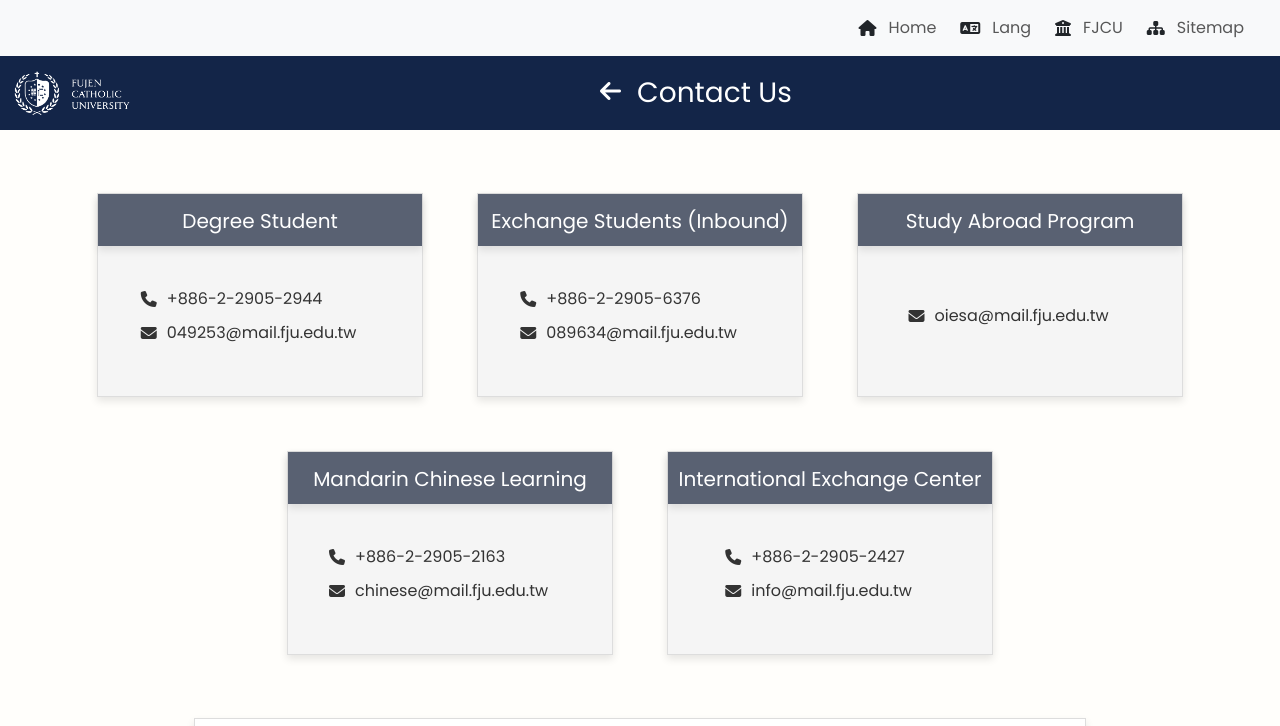
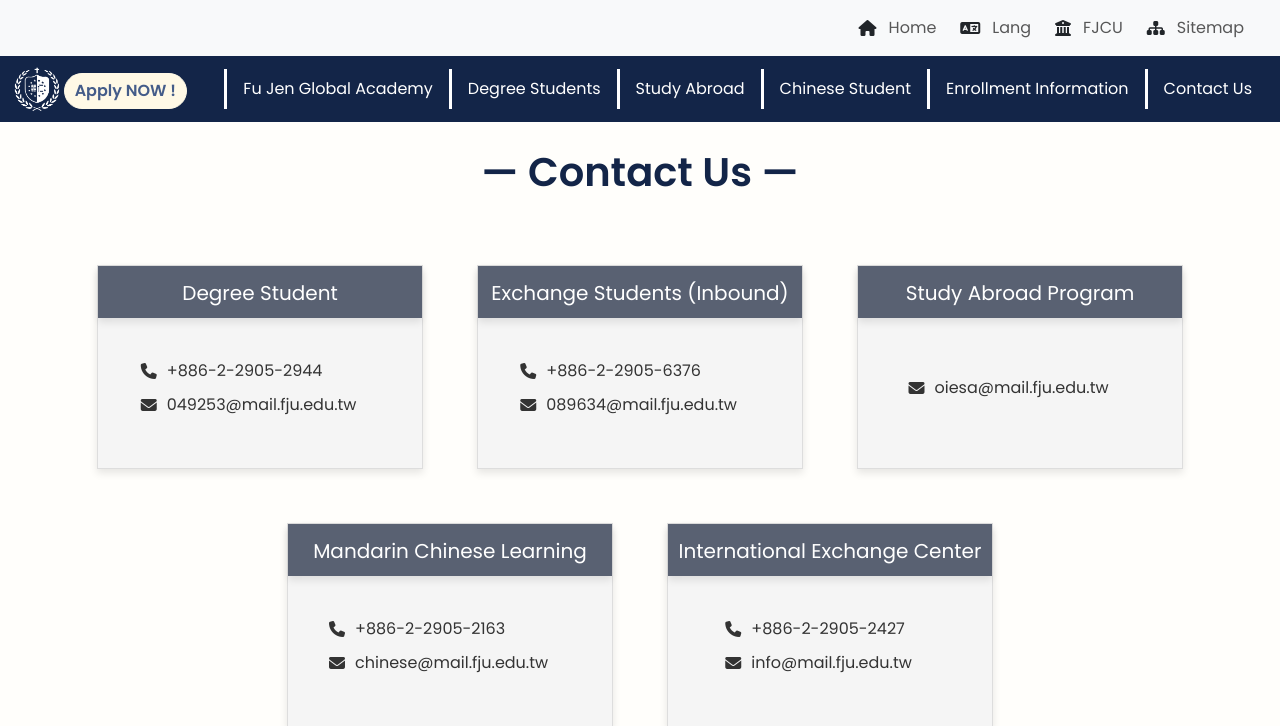
Before and after one commit to yuwen9012/fujenglobal, a PHP site: page /contact-us.php in a window 1280 px wide. Shown: the top 726 px of the page. Run offline with PHP 8.4, Linux system fonts and the light colour scheme.

Commit message:
contact-us上方改選單/sitemap新增頁面/apply now按鈕調整

```diff
--- a/contact-us.php
+++ b/contact-us.php
@@ -26,20 +26,40 @@
 </head>
 <body>
     <?php include 'header.php'; ?>
-
+    <!-- 選單 -->
     <nav class="navbar navbar-expand-lg bg-body-tertiary second-navbar">
-        <div class="container-fluid d-flex align-items-center">
+        <div class="container-fluid">
             <a href="home.php">
                 <img src="images/06-校徽-英文組合排列.png" id="logo">
             </a>
-            <div class="flex-grow-1 text-center">
-                <div class="d-flex justify-content-center align-items-center">
-                    <a href="study-abroad.php"><i class="fas fa-arrow-left"></i></a>
-                    <span class="navbar-text mx-2">Contact Us</span>
+            <ul class="navbar-nav ms-auto" id="second-list">
+                <div class="mx-5" id="applynow">
+                    <a href="how-to-apply.php" class="btn-bounce fw-semibold">Apply NOW !</a>
                 </div>
-            </div>
+                <li class="nav-item px-2">
+                    <a class="nav-link text-white" href="https://bpis.fju.edu.tw/index.php">Fu Jen Global Academy</a>
+                </li>
+                <li class="nav-item px-2">
+                    <a class="nav-link text-white" href="#">Degree Students</a>
+                </li>
+                <li class="nav-item px-2">
+                    <a class="nav-link text-white" href="study-abroad.php">Study Abroad</a>
+                </li>
+                <li class="nav-item px-2">
+                    <a class="nav-link text-white" href="#">Chinese Student</a>
+                </li>
+                <li class="nav-item px-2">
+                    <a class="nav-link text-white" href="#">Enrollment Information</a>
+                </li>
+                <li class="nav-item px-2">
+                    <a class="nav-link text-white" href="contact-us.php">Contact Us</a>
+                </li>
+            </ul>
         </div>
     </nav>
+    <div class="title-container">
+        <span class="title">— Contact Us —</span>
+    </div>
 
     <div class="container my-5">
         <!-- 第一橫排: 三個區塊 -->
--- a/css/contact-us.css
+++ b/css/contact-us.css
@@ -1,18 +1,11 @@
-/* 基本設定 */
 body {
     font-family: 'Poppins', sans-serif;
     overflow-x: hidden;
     background-color:#FFFEFB;
 }
 
-/* 導航欄樣式 */
-.navbar {
-    z-index: 1000;
-}
-
 .second-navbar {
     background-color: #132548 !important;
-    z-index: 900;
 }
 
 #logo {
@@ -20,18 +13,94 @@
     height: 50px;
 }
 
-.navbar-text {
-    color: white;
-    font-size: 28px;
+@keyframes bounce {
+    0%, 20%, 50%, 80%, 100% {
+        transform: translateY(-5px);
+    }
+    40% {
+        transform: translateY(-15px);
+    }
+    60% {
+        transform: translateY(-10px);
+    }
 }
 
-.fa-arrow-left {
-    color: #fff;
-    font-size: 24px;
-    margin-right: 8px;
+.btn-bounce {
+    animation: bounce 3s infinite;
+    display: inline-block;
+    padding: 5px 10px;
+    color: #445C89;
+    background-color: #FFF9E6;
+    border: 1px solid #FFF9E6;
+    border-radius: 30px;
+    text-align: center;
     cursor: pointer;
+    position: relative;
+    overflow: hidden;
+    text-decoration: none;
 }
 
+
+.btn-bounce::before {
+    content: '';
+    display: block;
+    position: absolute;
+    top: 0;
+    left: 0;
+    width: 100%;
+    height: 100%;
+    background: #FFF9E6;
+    border-radius: 30px;
+    z-index: -1;
+}
+
+.btn-bounce::after {
+    content: '';
+    display: block;
+    position: absolute;
+    top: 0;
+    left: 0;
+    width: calc(100% - 40px);
+    height: 100%;
+    background: #FFF9E6;
+    border-radius: 30px;
+    z-index: -2;
+}
+
+#second-list {
+    position: relative;
+}
+
+#applynow {
+    position: absolute;
+    bottom: -30%;
+    left: -20%;
+    /* left: -20%; */
+}
+
+.second-navbar .nav-item {
+    border-left: 3px solid #FFFFFF;
+}
+
+.second-navbar .nav-item:hover {
+    background-color: rgba(255, 255, 255, 0.9);
+}
+
+.second-navbar .nav-link:hover {
+    color: #445C89 !important;
+}
+
+
+.title-container {
+    text-align: center; /* 使內容居中 */
+    margin: 20px 0; /* 上下邊距 */
+}
+/* 標題樣式 */
+.title {
+    font-size: 40px; /* 調整字體大小 */
+    color: #132548; /* 深藍色 */
+    font-weight: bold; /* 加粗字體 */
+}
 /* 聯絡卡片樣式 */
 .contact-card {
     margin: 15px;
@@ -106,7 +175,7 @@
 .copy-success {
     display: none;
     position: absolute;
-    top: 30%;
+    top: 35%;
     left: 50%;
     transform: translate(-50%, -50%);
     background-color: #28a745; /* 成功的顏色 */
--- a/css/home.css
+++ b/css/home.css
@@ -28,7 +28,7 @@
 .btn-bounce {
     animation: bounce 3s infinite;
     display: inline-block;
-    padding: 5px;
+    padding: 5px 10px;
     color: #445C89;
     background-color: #FFF9E6;
     border: 1px solid #FFF9E6;
--- a/css/sitemap.css
+++ b/css/sitemap.css
@@ -34,7 +34,7 @@
 .btn-bounce {
     animation: bounce 3s infinite;
     display: inline-block;
-    padding: 5px;
+    padding: 5px 10px;
     color: #445C89;
     background-color: #FFF9E6;
     border: 1px solid #FFF9E6;
@@ -45,6 +45,7 @@
     overflow: hidden;
     text-decoration: none;
 }
+
 
 .btn-bounce::before {
     content: '';
--- a/sitemap.php
+++ b/sitemap.php
@@ -86,7 +86,10 @@
                 <div class="section-separator"></div>
                 <div class="card-body">
                     <p><a href="how-to-apply.php">How to Apply</a></p>
-                    <p><a href="#">Why FJCU?</a></p>
+                    <p><a href="why-FJCU.php">Why FJCU?</a></p>
+                    <p><a href="study-abroad.php">Study Abroad</a></p>
+                    <p><a href="contact-us.php">Contact Us</a></p>
+                    <p><a href="https://bpis.fju.edu.tw/index.php">Fu Jen Global Academy</a></p>
                 </div>
             </div>
             <div class="grid-item">
--- a/why-FJCU.php
+++ b/why-FJCU.php
@@ -62,6 +62,9 @@
             </ul>
         </div>
     </nav>
+    <div class="title-container">
+        <span class="title">— WHY FJCU? —</span>
+    </div>
      <!-- 新增的影片容器 -->
      <div class="video-container">
         <iframe
```
Also changed, not shown: css/why-FJCU.css (+15 -2 lines).
